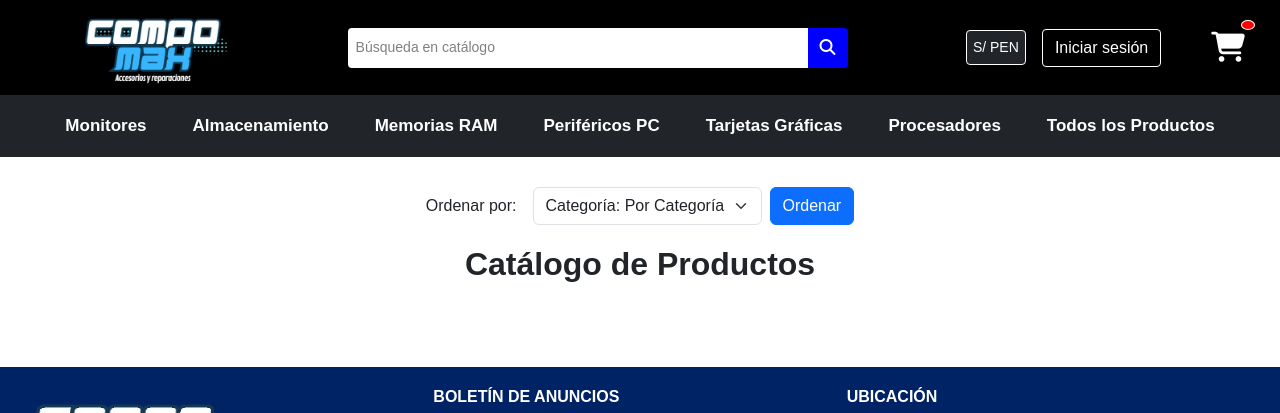
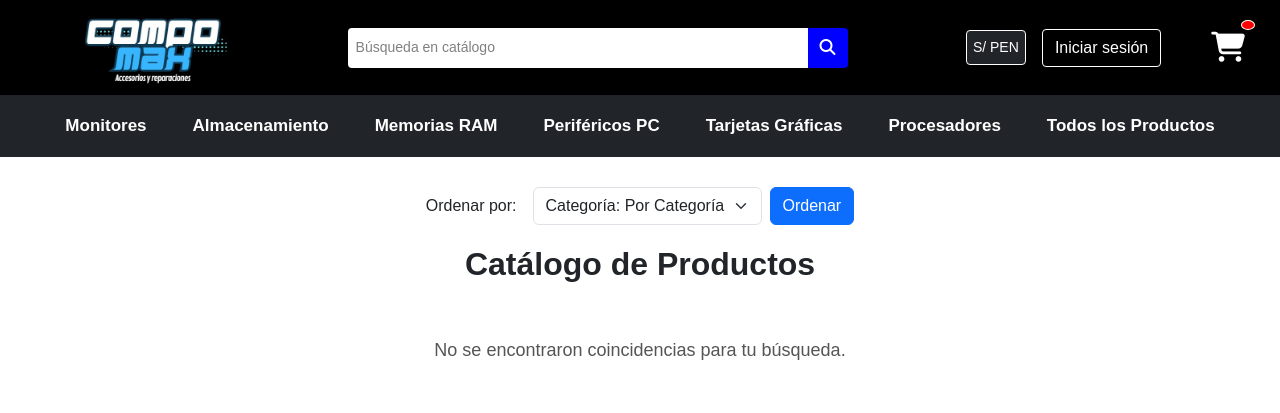
Before and after one commit to Espyrr/compomax, a Spring Boot app: page /catalogo in a window 1280 px wide. Shown: the top 413 px of the page. Run offline with Spring Boot 4, Linux system fonts and the light colour scheme; data that the repository does not hold is empty; some libraries are stand-ins or nearby versions.

Commit message:
mejora de interfax catalogo, banner y crudprod

```diff
--- a/src/main/java/com/ciberfarma/controller/CatalogoController.java
+++ b/src/main/java/com/ciberfarma/controller/CatalogoController.java
@@ -27,10 +27,8 @@ public class CatalogoController {
                                   @RequestParam(name = "pagina", defaultValue = "1") int pagina,
                                   Model model) {
 
-        // Obtener productos filtrados
         List<Producto> productos = productoService.obtenerFiltrados(tipoOrden, buscar, idCategoria);
 
-        // Paginación
         int productosPorPagina = 15;
         int totalProductos = productos.size();
         int totalPaginas = (int) Math.ceil((double) totalProductos / productosPorPagina);
@@ -38,15 +36,15 @@ public class CatalogoController {
         int fin = Math.min(inicio + productosPorPagina, totalProductos);
         List<Producto> productosPagina = productos.subList(inicio, fin);
 
-        // Enviar atributos al modelo para la vista
         model.addAttribute("lstProductos", productosPagina);
         model.addAttribute("paginaActual", pagina);
         model.addAttribute("totalPaginas", totalPaginas);
-        model.addAttribute("buscar", buscar);
+        model.addAttribute("busqueda", buscar); // 🔄 nombre coherente con el HTML
+        model.addAttribute("nroResultados", productos.size()); // 🔄 para mostrar (xx)
         model.addAttribute("tipoOrden", tipoOrden);
         model.addAttribute("categoria", idCategoria);
         model.addAttribute("lstCategorias", categoriaService.listarTodos());
 
-        return "catalogo"; // Thymeleaf: catalogo.html
+        return "catalogo";
     }
 }
--- a/src/main/java/com/ciberfarma/controller/ProductoController.java
+++ b/src/main/java/com/ciberfarma/controller/ProductoController.java
@@ -136,7 +136,7 @@ public class ProductoController {
             return "redirect:/catalogo";
         }
         model.addAttribute("producto", producto);
-        return "compra";
+        return "muestra";
     }
     @PostMapping("/cambiar-moneda")
     public String cambiarMoneda(@RequestParam("moneda") String moneda, HttpSession session,
--- a/src/main/resources/templates/catalogo.html
+++ b/src/main/resources/templates/catalogo.html
@@ -1,18 +1,31 @@
 <!DOCTYPE html>
 <html xmlns:th="http://www.thymeleaf.org" lang="es">
+
 <head>
 	<meta charset="UTF-8">
 	<meta name="viewport" content="width=device-width, initial-scale=1.0">
 	<title>Catálogo</title>
 	<link href="https://cdn.jsdelivr.net/npm/bootstrap@5.3.3/dist/css/bootstrap.min.css" rel="stylesheet">
 	<style>
+	    html, body {
+	        height: 100%;
+	        margin: 0;
+	    }
+
+	    body {
+	        display: flex;
+	        flex-direction: column;
+	        min-height: 100vh;
+	    }
+
+	    main {
+	        flex: 1;
+	    }
+
 	    h2 {
 	        font-weight: bold;
 	    }
 
-        .espaciado-superior {
-            margin-top: 30px;
-        }
 	    .espaciado-inferior {
 	        margin-bottom: 60px;
 	    }
@@ -20,6 +33,7 @@
 	    .filtro-container {
 	        display: flex;
 	        justify-content: center;
+	        margin-top: 30px;
 	        margin-bottom: 20px;
 	    }
 
@@ -62,13 +76,24 @@
 	        margin: 3px 0;
 	    }
 
-        .producto .stock, .producto .categoria {
+	    .producto .stock,
+	    .producto .categoria {
 	        font-size: 14px;
 	        color: gray;
 	        margin: 3px 0;
 	    }
+
+	    .aviso-no-resultados {
+	        text-align: center;
+	        font-size: 18px;
+	        font-weight: 500;
+	        color: #555;
+	        margin-top: 30px;
+	        margin-bottom: 30px;
+	    }
 	</style>
 </head>
+
 <body>
 	<div th:replace="cabecera :: cabecera"></div>
 	<div th:replace="menu_nav :: menu_nav"></div>
@@ -91,8 +116,8 @@
 	</div>
 
 	<h2 class="text-center mb-4 gordito">
-    <span th:if="${busqueda != null}">
-        [[${busqueda}]] ([[${nroResultados}]])
+		<span th:if="${busqueda != null and !#strings.isEmpty(busqueda)}">
+			Búsqueda: <span th:text="${busqueda}"></span> (<span th:text="${nroResultados}"></span>)
 		</span>
 		<span th:unless="${busqueda != null and busqueda != '' and nroResultados > 0}">
 			<span th:if="${categoria != null}">
@@ -115,8 +140,11 @@
 
 	<div class="container espaciado-inferior">
 		<div class="producto-container">
+			<div class="aviso-no-resultados" th:if="${#lists.isEmpty(lstProductos)}">
+			    No se encontraron coincidencias para tu búsqueda.
+			</div>
 			<div class="producto" th:each="producto : ${lstProductos}">
-		    <a th:href="@{'/muestra?codigo=' + ${producto.idProducto}}">
+				<a th:href="@{/productos/producto/{id}(id=${producto.idProducto})}">
 					<img th:src="@{'/productos/' + ${producto.idProducto} + '.jpg?' + ${#dates.createNow().time}}"
 						th:alt="${producto.descripcion}" />
 				</a>
@@ -129,7 +157,8 @@
 				</p>
 				<p class="stock">Stock: <span th:text="${producto.stock}"></span></p>
 				<p class="categoria">Categoría: <span th:text="${producto.idCategoria.descripcion}"></span></p>
-		    <a th:href="@{'/carrito/agregar/' + ${producto.idProducto}}" class="btn btn-info btn-sm">Agregar al carrito</a>
+				<a th:href="@{'/carrito/agregar/' + ${producto.idProducto}}" class="btn btn-info btn-sm">Agregar al
+					carrito</a>
 			</div>
 		</div>
 	</div>
@@ -137,7 +166,8 @@
 	<div class="text-center mt-4" th:if="${totalPaginas > 1}">
 		<nav aria-label="Page navigation">
 			<ul class="pagination justify-content-center">
-            <li class="page-item" th:each="i : ${#numbers.sequence(1, totalPaginas)}" th:classappend="${paginaActual == i} ? 'active'">
+				<li class="page-item" th:each="i : ${#numbers.sequence(1, totalPaginas)}"
+					th:classappend="${paginaActual == i} ? 'active'">
 					<form th:action="@{/catalogo}" method="post">
 						<input type="hidden" name="tipoOrden" th:value="${tipoOrden}" />
 						<input type="hidden" name="buscar" th:value="${busqueda}" />
@@ -159,9 +189,10 @@
 			title: 'Aviso',
 			text: '[[${session.mensaje}]]'
 		}).then(() => {
-        fetch('/limpiar-mensaje', { method: 'POST' });
+			fetch('/limpiar-mensaje', {method: 'POST'});
 		});
 	</script>
 
 </body>
+
 </html>
--- a/src/main/resources/templates/footer.html
+++ b/src/main/resources/templates/footer.html
@@ -1,5 +1,15 @@
 <div th:fragment="footer">
     <style>
+		html, body {
+		    height: 100%;
+		    margin: 0;
+		    padding: 0;
+		}
+
+		body {
+		    display: flex;
+		    flex-direction: column;
+		}
         .footer {
             background-color: #002366;
             color: white;
@@ -8,6 +18,7 @@
             flex-wrap: wrap;
             justify-content: space-between;
             font-family: Arial, sans-serif;
+			margin-top: auto;
         }
         .footer-column {
             margin-bottom: 20px;
```
Also changed, not shown: src/main/java/com/ciberfarma/controller/CarritoController.java (+13 -12 lines), src/main/resources/templates/muestra.html (+13 -9 lines), 7 other files. Lines whose indentation alone changed are shown as unchanged.
